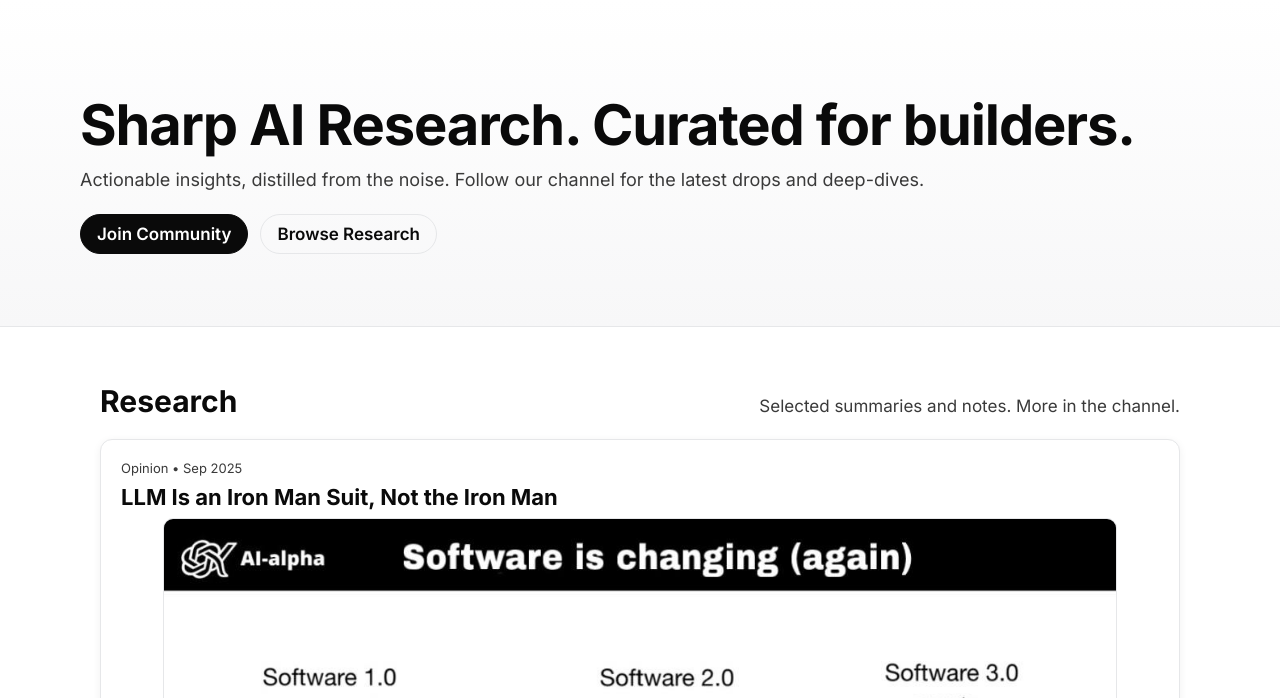
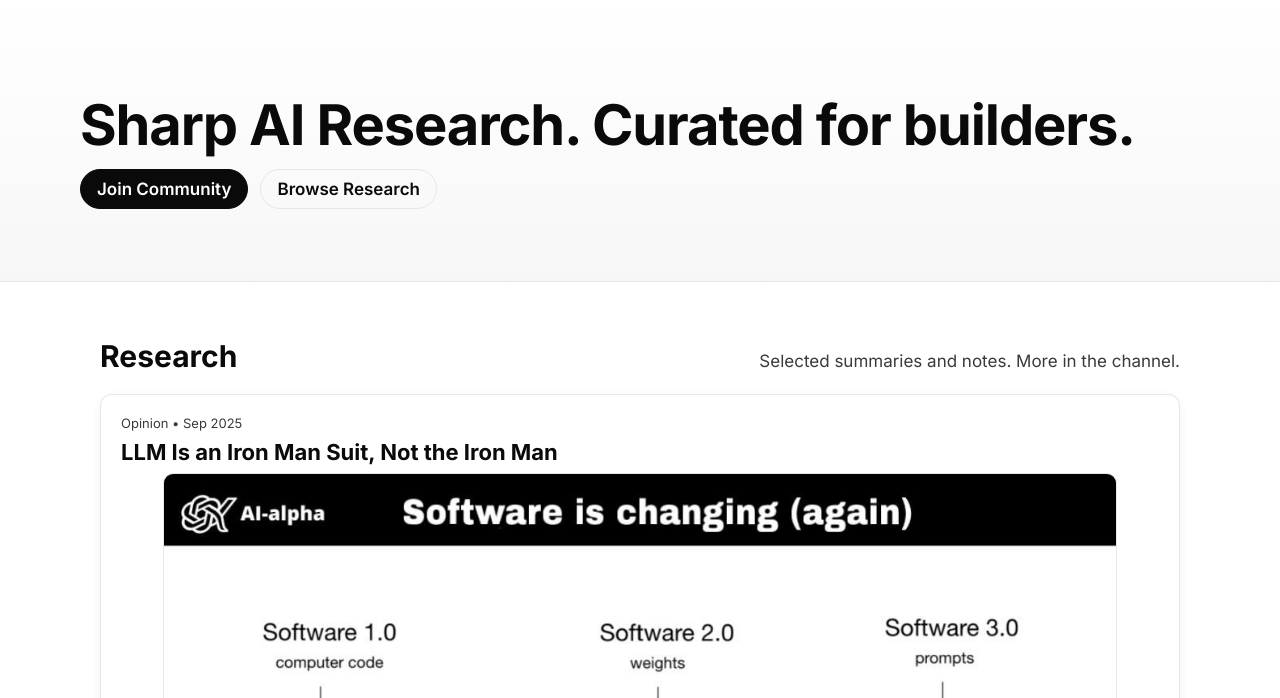
Before and after one commit to derlugov25/aialpha, a plain HTML site: page index.html in a window 1280 px wide. Shown: the part 102-800 px from the top of the page. Drawn offline with Linux system fonts and the light colour scheme.

Commit message:
Remove hero subtitle line

```diff
--- a/index.html
+++ b/index.html
@@ -29,7 +29,6 @@
       <div class="container hero-inner">
         <div class="hero-content">
           <h1 class="hero-title">Sharp AI Research. Curated for builders.</h1>
-          <p class="hero-subtitle">Actionable insights, distilled from the noise. Follow our channel for the latest drops and deep-dives.</p>
           <div class="hero-actions">
             <a class="button button-primary" href="https://t.me/aialphacom" target="_blank" rel="noopener noreferrer">Join Community</a>
             <a class="button button-ghost" href="#research">Browse Research</a>
```
